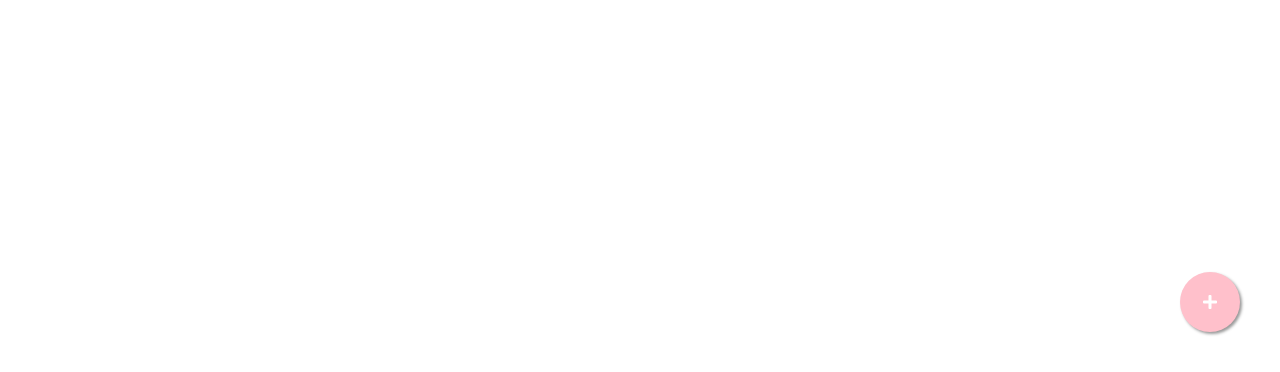
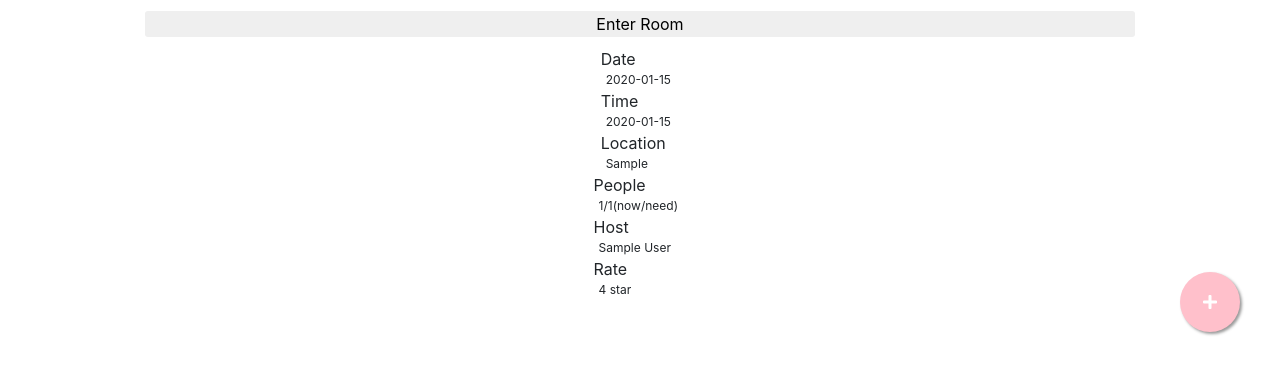
Before and after one commit to GinyWang/2021Hack-1, a Flask app: page /room_record in a window 1280 px wide. Shown: the part 428-800 px from the top of the page. Run offline with Flask 2, Linux system fonts and the light colour scheme; a user stored in the database is signed in; tables that the repository leaves empty hold one stand-in row (values such as "Sample post"); some libraries are stand-ins or nearby versions.

Commit message:
Update room_record.html

```diff
--- a/Package/templates/room_record.html
+++ b/Package/templates/room_record.html
@@ -17,19 +17,40 @@
     <div class="grid-container" id="container">
         {% for item in data %}
         <div class="grid-item">
-            <div class="bg">&nbsp</div>
-            <div class="event">{{item.event}}</div>
-            <div class="info">
-                <div class="date">{{item.date}}&nbsp</div>
-                <div class="time">{{item.time}}&nbsp</div>
-                <div class="location">{{item.location}}</div>
+            <img src="img4.jpg">
+            <div class="card-text">
+                <div class="bg">&nbsp</div>
+                <div class="event">{{item.event}}</div>
             </div>
-            <div class="info">
-                <div class="ppl">{{item.pplnow}}/{{item.pplneed}}(now/need)&nbsp</div>
-                <div class="hostname">{{item.hostname}}&nbsp</div>
-                <div class="hostrate">{{item.hostrate}} star</div>
+            <button class="join" type="submit" name="join" value={{item.id}}>Enter Room</button>
+            <div class="info1">
+                <div class="stat">
+                    <div class="type">Date</div>
+                    <div class="date value">{{item.date}}&nbsp</div>
+                </div>
+                <div class="stat">
+                    <div class="type">Time</div>
+                    <div class="time value">{{item.time}}&nbsp</div>
+                </div>
+                <div class="stat">
+                    <div class="type">Location</div>
+                    <div class="location value">{{item.location}}</div>
+                </div>
             </div>
-            <button class="join" type="submit" name="enter" value={{item.id}}>Enter Room</button>
+            <div class="info2">
+                <div class="stat">
+                    <div class="type">People</div>
+                    <div class="ppl value">{{item.pplnow}}/{{item.pplneed}}(now/need)&nbsp</div>
+                </div>
+                <div class="stat">
+                    <div class="type">Host</div>
+                    <div class="hostname value">{{item.hostname}}&nbsp</div>
+                </div>
+                <div class="stat">
+                    <div class="type">Rate</div>
+                    <div class="hostrate place">{{item.hostrate}} star</div>
+                </div>
+            </div>
         </div>
         {% endfor %}
     </div>
```
